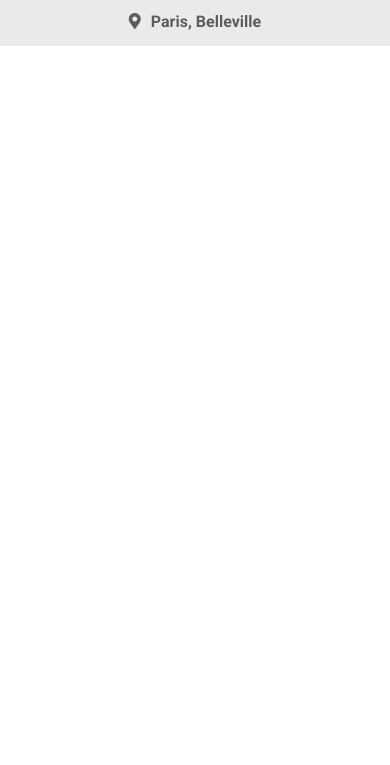
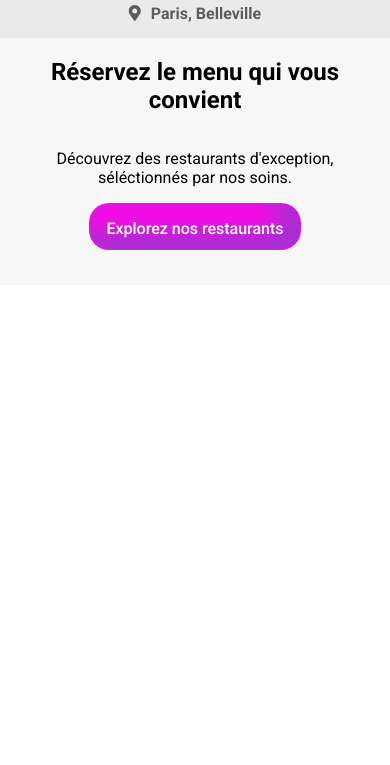
Before and after one commit to xTommyBoy/FlorianLiabaud_3_25082021, a website: page index.html in a window 390 px wide. Shown: the part 79-844 px from the top of the page. Drawn offline with Linux system fonts and the light colour scheme.

Commit message:
Ajout de la section reservation ajout de d'autres classes sass

```diff
--- a/assets/sass/components/_buttons.scss
+++ b/assets/sass/components/_buttons.scss
@@ -0,0 +1,20 @@
+@media screen and (max-width: 600px)
+{
+.reservation-bouton
+{
+    margin: auto;
+    display: flex;
+    justify-content: center;
+    align-content: center;
+    padding-top: 15px;
+    border: 1px solid transparent;
+    border-radius: 20px;
+    width: 210px;
+    background-color: #f80be8;
+    color: rgb(255, 255, 255);
+    box-shadow: inset -16px -13px 20px 6px #ab2ed1;
+    font-family: Roboto, sans-serif;
+    font-weight: 500;
+    height: 30px;
+}
+}
--- /dev/null
+++ b/assets/sass/layout/_reservation.scss
@@ -0,0 +1,27 @@
+@media screen and (max-width: 600px)
+{
+    body
+    {
+        margin: 0;
+    }
+    .reservation
+    {
+        display: flex;
+        padding-bottom: 35px;
+        flex-direction: column;
+        text-align: center;
+        background-color: #f7f7f7;
+        font-family: 'Roboto';
+        margin-top: -14px;
+        padding-left: 10px;
+        padding-right: 10px;
+    }
+    .reservation-title
+    {
+        margin-top: 20px;
+        margin-right: auto;
+        margin-left: auto;
+        padding-left: 20px;
+        padding-right: 20px;
+    }
+}
--- a/assets/sass/main.scss
+++ b/assets/sass/main.scss
@@ -1,2 +1,4 @@
 @import "layout/header";
-@import "components/polices";
+@import "components/buttons";
+@import "layout/reservation";
+@import "settings/polices"
--- a/index.html
+++ b/index.html
@@ -17,5 +17,10 @@
             <h2 class="paris-text"><i class="fas fa-map-marker-alt"></i>Paris, Belleville</h2>
         </div>
     </header>
+      <section class="reservation">
+          <h2 class="reservation-title">Réservez le menu qui vous convient</h2>
+          <p>Découvrez des restaurants d'exception, séléctionnés par nos soins.</p>
+          <div href="#" class="reservation-bouton">Explorez nos restaurants</div>
+      </section>
 </body>
 </html>
```
Also changed, not shown: assets/css/style.css, 1 other file.
